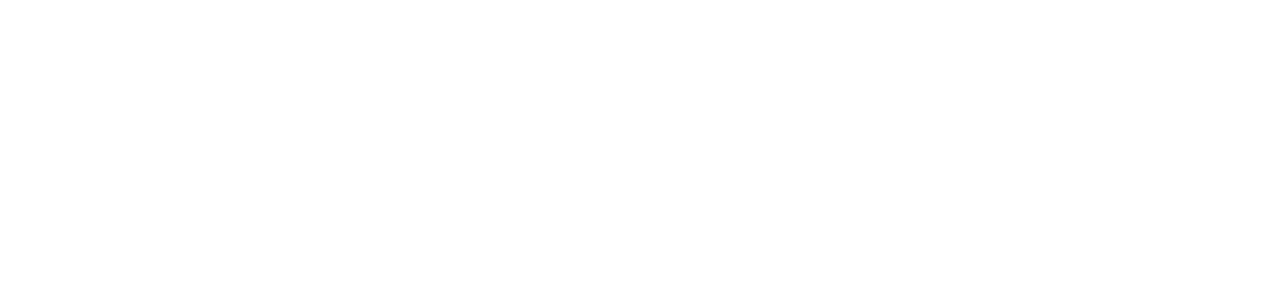
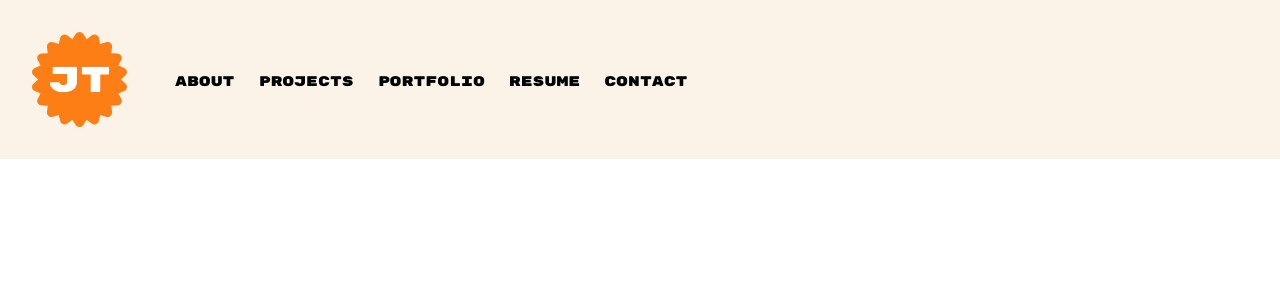
Before and after one commit to Drabblesaur/JT_Site, a Next.js app: page / in a window 1280 px wide. Shown: the top 300 px of the page. Built offline with nearby package versions, Linux system fonts and the light colour scheme.

Commit message:
Created Navbar component

```diff
--- /dev/null
+++ b/components/navbar.js
@@ -0,0 +1,29 @@
+import Image from 'next/image'
+const Navbar = () => {
+    return (
+        <header>
+        <div className="container flex items-center justify-start mx-auto p-8">
+          <Image src="/JT_Home_Button.svg" alt="Home Button" width={95} height={95} />
+          <ul className="flex items-center">
+            <li className="ml-12">
+              <a className="font-rubik-MonoOne text-sm">About</a>
+            </li>
+            <li className="ml-6">
+              <a className="font-rubik-MonoOne text-sm">Projects</a>
+            </li>
+            <li className="ml-6">
+              <a className="font-rubik-MonoOne text-sm">Portfolio</a>
+            </li>
+            <li className="ml-6">
+              <a className="font-rubik-MonoOne text-sm">Resume</a>
+            </li>
+            <li className="ml-6">
+              <a className="font-rubik-MonoOne text-sm">Contact</a>
+            </li>
+          </ul>
+        </div>
+      </header>
+    )
+}
+
+export default Navbar;
--- a/pages/index.js
+++ b/pages/index.js
@@ -1,9 +1,11 @@
 import Head from 'next/head'
 import Image from 'next/image'
 import styles from '../styles/Home.module.css'
+import Navbar from '../components/Navbar'
 export default function Home() {
   return (
     <div className="bg-background">
+      <Navbar />
       <div className="bg-brand-gray"></div>
     </div>
   )
```
